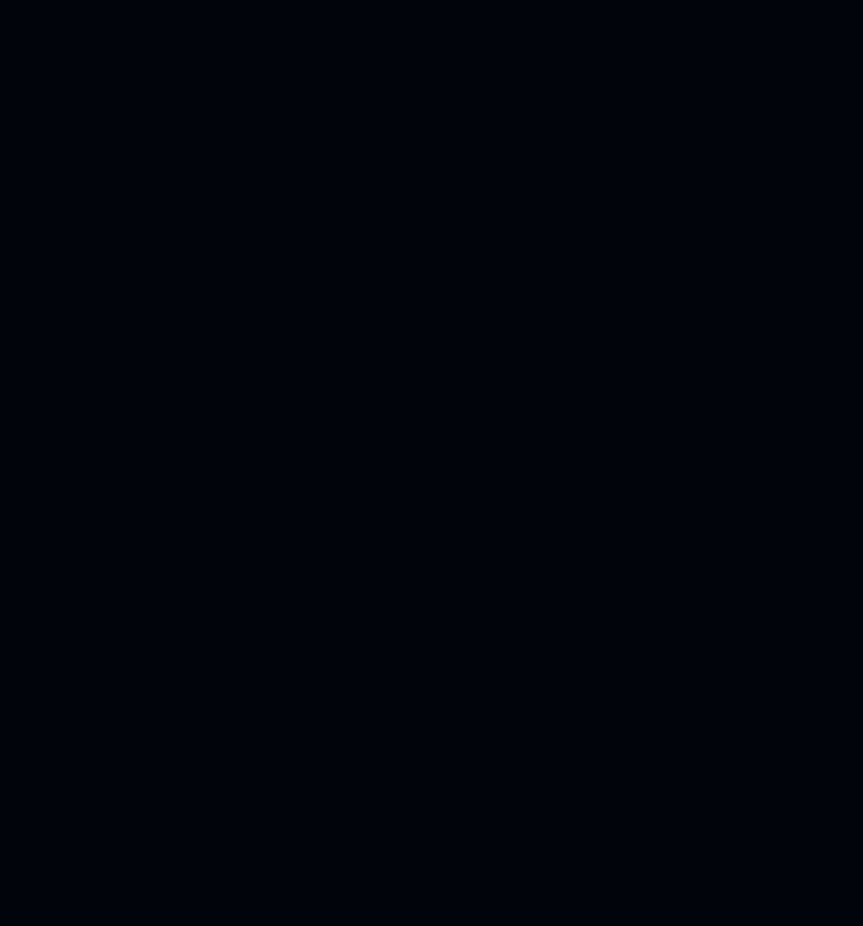
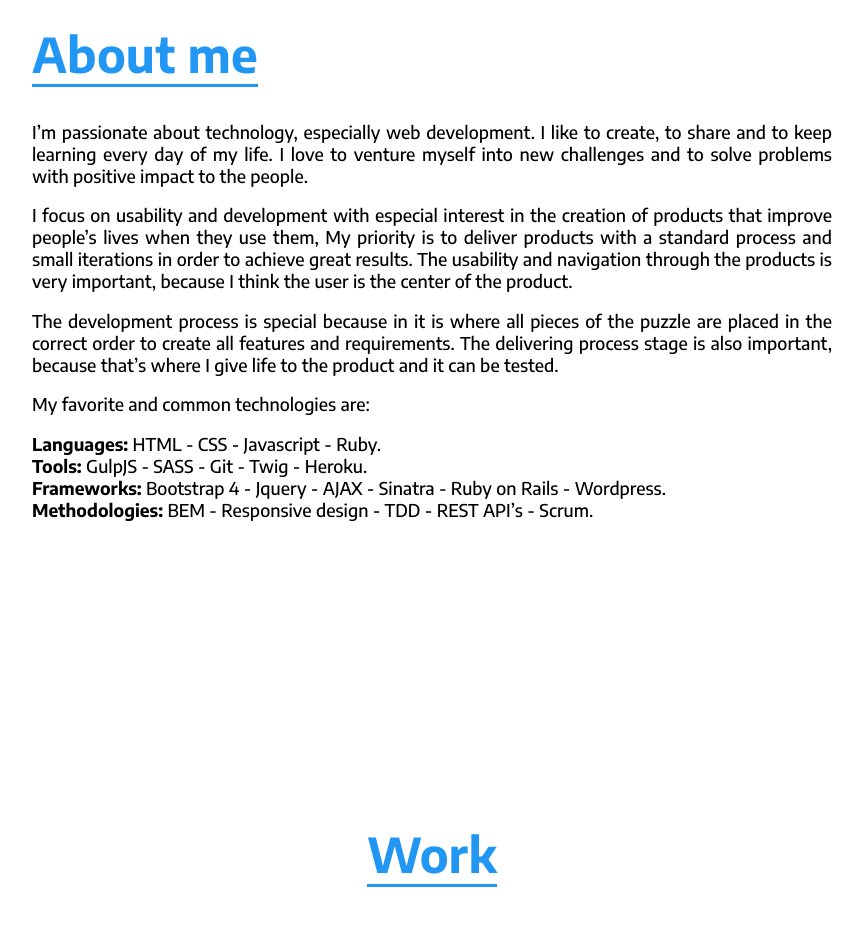
Before and after one commit to mateoolarte/website, a React (Create React App) app: page / in a window 1280 px wide. Shown: the part 920-1846 px from the top of the page, without its empty margins (208-1071 px from the left). Before the commit the page ends 800 px from the top, so only its background shows below. Built offline with nearby package versions, Linux system fonts and the light colour scheme.

Commit message:
[add] finished frontend about section

```diff
--- /dev/null
+++ b/src/components/About.js
@@ -0,0 +1,45 @@
+import React from "react"
+import "../styles/About.css"
+
+export const About = () => {
+  return <section className="about" id="about">
+      <h2 className="heading">About me</h2>
+      <p className="about__paragraph">
+        I’m passionate about technology, especially web development. I like to
+        create, to share and to keep learning every day of my life. I love to
+        venture myself into new challenges and to solve problems with positive
+        impact to the people.
+      </p>
+      <p className="about__paragraph">
+        I focus on usability and development with especial interest in the
+        creation of products that improve people’s lives when they use them,
+        My priority is to deliver products with a standard process and small
+        iterations in order to achieve great results. The usability and
+        navigation through the products is very important, because I think the
+        user is the center of the product.
+      </p>
+      <p className="about__paragraph">
+        The development process is special because in it is where all pieces
+        of the puzzle are placed in the correct order to create all features
+        and requirements. The delivering process stage is also important,
+        because that’s where I give life to the product and it can be tested.
+      </p>
+      <p className="about__paragraph">
+        My favorite and common technologies are:
+      </p>
+      <ul className="about__skills">
+        <li>
+          <strong>Languages:</strong> HTML - CSS - Javascript - Ruby.
+        </li>
+        <li>
+          <strong>Tools:</strong> GulpJS - SASS - Git - Twig - Heroku.
+        </li>
+        <li>
+          <strong>Frameworks:</strong> Bootstrap 4 - Jquery - AJAX - Sinatra - Ruby on Rails - Wordpress.
+        </li>
+        <li>
+          <strong>Methodologies:</strong> BEM - Responsive design - TDD - REST API’s - Scrum.
+        </li>
+      </ul>
+    </section>
+}
--- a/src/components/App.js
+++ b/src/components/App.js
@@ -2,14 +2,105 @@
 import { Header } from "./Header"
 import { Nav } from "./Nav"
 import { Cover } from "./Cover"
+import { About } from "./About"
+import { Work } from "./Work"
 
 class App extends Component {
+  constructor() {
+    super()
+
+    this.changeMenu = this.changeMenu.bind(this)
+
+    this.handleFixedMenu = function(event) {
+        const widthScreen = event.innerHeight - 180
+        let menu = document.querySelector(".mainNav")
+        let header = document.querySelector(".header")
+
+        if (event.scrollY >= widthScreen) {
+          header.classList.add("header--fixed")
+
+          if (window.matchMedia("(min-width: 769px)").matches) {
+            menu.classList.add("mainNav--fixed")
+          }
+        } else {
+          let allItemsMenu = document.querySelectorAll(".mainNav__listItem");
+
+          [].forEach.call(allItemsMenu, function (el) {
+            el.classList.remove("active")
+          })
+
+          if (window.matchMedia("(min-width: 769px)").matches) {
+            menu.classList.remove("mainNav--fixed")
+          }
+
+          header.classList.remove("header--fixed")
+        }
+    }
+  }
+
+  componentDidMount() {
+    let handleFixedMenu = this.handleFixedMenu
+
+    window.addEventListener("load", function (e) {
+      handleFixedMenu(e.currentTarget)
+    })
+
+    window.addEventListener("scroll", function (e) {
+      handleFixedMenu(e.currentTarget)
+    })
+  }
+
+  changeMenu(e) {
+    this.handleFixedMenu(e.view)
+  }
+
+  scrollLinks(e) {
+    let item = e.target.parentNode
+
+    if (item.classList.contains("active")) {
+
+    } else {
+      let allItemsMenu = document.querySelectorAll(".mainNav__listItem");
+
+      [].forEach.call(allItemsMenu, function (el) {
+        el.classList.remove("active")
+      })
+
+      let targetOffset, currentPosition, yScroll
+      item.classList.add("active")
+
+      if (window.pageYOffset) {
+        yScroll = window.pageYOffset
+      } else if (document.documentElement && document.documentElement.scrollTop) {
+        yScroll = document.documentElement.scrollTop
+      } else if (document.body) {
+        yScroll = document.body.scrollTop
+      }
+
+      targetOffset = document.getElementById(e.target.hash.substr(1)).offsetTop
+      currentPosition = yScroll
+
+      document.body.classList.add("in-transition")
+      document.body.style.transform = "translate(0, -" + (targetOffset - currentPosition) + "px)"
+
+      window.setTimeout(function() {
+        document.body.classList.remove("in-transition")
+        document.body.style.cssText = ""
+        window.scrollTo(0, targetOffset)
+      }, 800)
+    }
+
+    e.preventDefault()
+  }
+
   render() {
     return (
-      <section className="wrapper">
+      <section className="wrapper" onWheel={this.changeMenu}>
         <Header />
-        <Nav />
+        <Nav smoothScroll={this.scrollLinks} />
         <Cover />
+        <About />
+        <Work />
       </section>
     )
   }
--- a/src/components/Nav.js
+++ b/src/components/Nav.js
@@ -1,12 +1,12 @@
 import React from "react"
 import "../styles/Nav.css"
 
-export const Nav = () => {
+export const Nav = (props) => {
   return (
     <nav className="mainNav">
       <ul className="mainNav__list">
-        <li className="mainNav__listItem"><a href="#about">About me</a></li>
-        <li className="mainNav__listItem"><a href="#work">Work</a></li>
+        <li className="mainNav__listItem" onClick={props.smoothScroll}><a href="#about">About me</a></li>
+        <li className="mainNav__listItem" onClick={props.smoothScroll}><a href="#work">Work</a></li>
         <li className="mainNav__listItem--blog"><a href="/blog/" target="_blank" rel="noopener noreferrer">Blog</a></li>
       </ul>
     </nav>
--- /dev/null
+++ b/src/components/Work.js
@@ -0,0 +1,10 @@
+import React from "react"
+import "../styles/Work.css"
+
+export const Work = () => {
+  return (
+    <section className="work" id="work">
+      <h2 className="heading">Work</h2>
+    </section>
+  )
+}
--- /dev/null
+++ b/src/styles/About.css
@@ -0,0 +1,57 @@
+.about {
+  max-width: 50rem;
+  height: 100vh;
+  margin: 0 auto;
+  padding: 18vh 0 0;
+}
+
+.about__paragraph,
+.about__skills {
+  font-size: 1.1rem;
+  text-align: justify;
+}
+
+.about__containerSkills {
+  display: flex;
+  justify-content: center;
+}
+
+.about__containerSkills-box {
+  width: 25%;
+  text-align: center;
+}
+
+@media (min-width: 1600px) {
+  .about {
+    padding: 20vh 0;
+  }
+
+  .about__paragraph,
+  .about__skills {
+    font-size: 1.2rem;
+  }
+}
+
+@media (max-width: 768px) {
+  .about {
+    padding: 18vh 5rem;
+  }
+}
+
+@media (max-width: 736px) {
+  .about {
+    height: auto;
+    padding: 18vh 1.5rem 0;
+  }
+}
+
+@media (max-width: 568px) {
+  .about__title {
+    font-size: 2.5rem;
+  }
+
+  .about__paragraph,
+  .about__skills {
+    font-size: 0.9rem;
+  }
+}
--- a/src/styles/Cover.css
+++ b/src/styles/Cover.css
@@ -1,4 +1,5 @@
 .cover {
+  position: relative;
   height: 100vh;
   background-image: url("../images/pattern.png");
 }
--- a/src/styles/Header.css
+++ b/src/styles/Header.css
@@ -5,6 +5,13 @@
   position: fixed;
   width: 100%;
   padding: 2rem 4rem;
+  transition: padding 0.37s ease-in;
+  z-index: 2;
+}
+
+.header--fixed {
+  padding: 1rem 4rem;
+  background-color: var(--black);
 }
 
 .logo {
--- a/src/styles/Nav.css
+++ b/src/styles/Nav.css
@@ -1,9 +1,35 @@
 .mainNav {
   position: absolute;
   left: 50%;
-  bottom: 2rem;
+  top: 92vh;
   width: 60%;
   transform: translateX(-50%);
+  z-index: 2;
+}
+
+.mainNav--fixed {
+  position: fixed;
+  top: 0;
+  padding: 2rem 0 0;
+  animation: changeMenu 0.65s ease-in;
+}
+
+@keyframes changeMenu {
+  0% {
+    opacity: 0;
+  }
+  25% {
+    opacity: 0.25;
+  }
+  50% {
+    opacity: 0.5;
+  }
+  75% {
+    opacity: 0.75;
+  }
+  100% {
+    opacity: 1;
+  }
 }
 
 .mainNav__list {
@@ -29,12 +55,14 @@
   transition: width 0.37s ease-in, background-color 0.37s ease-in;
 }
 
-.mainNav__listItem a:hover::after {
+.mainNav__listItem a:hover::after,
+.mainNav__listItem.active a::after {
   width: 100%;
   background-color: var(--blue-light);
 }
 
-.mainNav__listItem a:hover {
+.mainNav__listItem a:hover,
+.mainNav__listItem.active a {
   color: var(--blue-light);
 }
 
@@ -54,7 +82,8 @@
 @media (max-width: 768px) {
   .mainNav {
     position: fixed;
-    bottom: 0;
+    top: unset;
+    bottom: -1px;
     width: 100%;
   }
 
@@ -80,8 +109,11 @@
     color: var(--white);
   }
 
-  .mainNav__listItem a:hover,
-  .mainNav__listItem--blog a:hover {
+  .mainNav__listItem a:hover {
+    color: var(--white);
+  }
+
+  .mainNav__listItem.active a {
     color: var(--black);
   }
 
--- /dev/null
+++ b/src/styles/Work.css
@@ -0,0 +1,7 @@
+.work {
+  max-width: 80%;
+  height: 100vh;
+  margin: 0 auto;
+  padding: 18vh 0 0;
+  text-align: center;
+}
--- a/src/styles/index.css
+++ b/src/styles/index.css
@@ -14,9 +14,12 @@
 body {
   margin: 0;
   padding: 0;
-  background-color: var(--black);
   font-family: var(--font);
   font-size: 16px;
+}
+
+body.in-transition {
+  transition: transform 800ms ease-in;
 }
 
 ul {
@@ -28,6 +31,16 @@
   text-decoration: none;
 }
 
-.wrapper {
-  position: relative;
+.heading {
+  display: inline-block;
+  margin: 0 auto 1rem;
+  border-bottom: 3px solid var(--blue-light);
+  color: var(--blue-light);
+  font-size: 3rem;
 }
+
+@media (max-width: 568px) {
+  .heading {
+    font-size: 2.5rem;
+  }
+}
```
